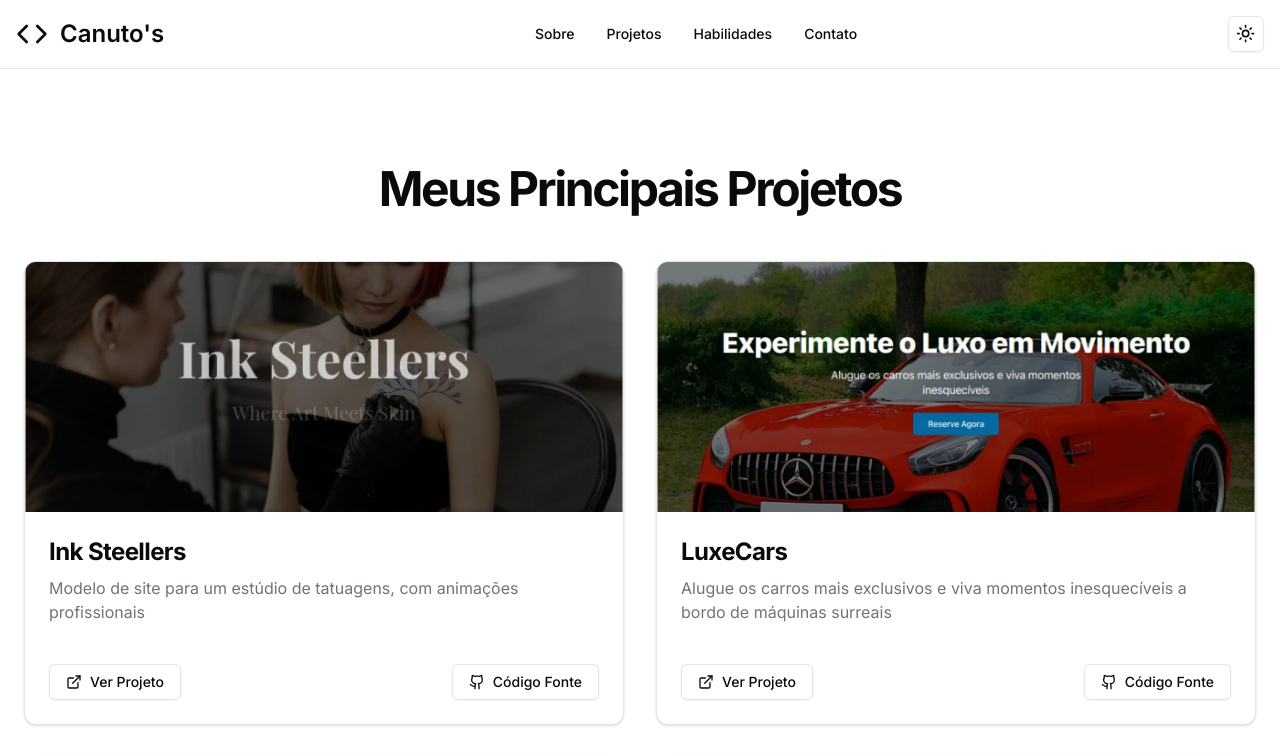
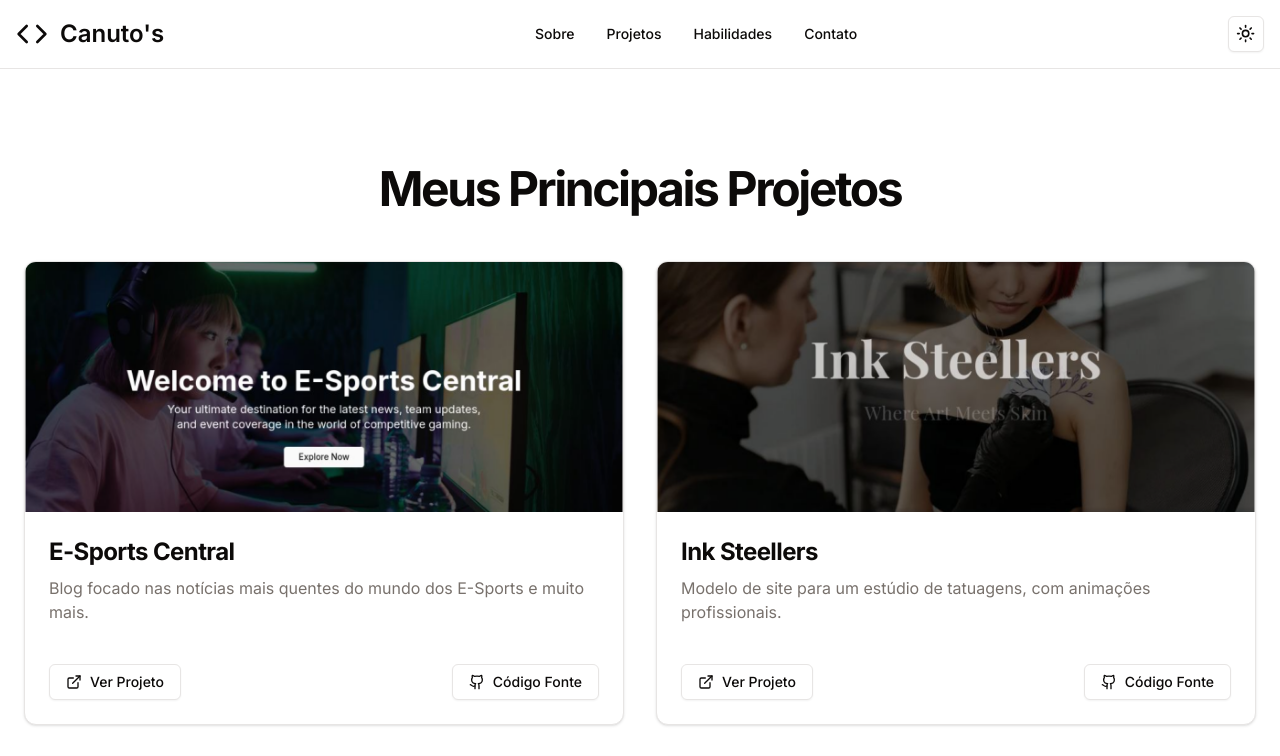
Before and after one commit to canutoilberto/nenos-portfolio, a Next.js app: page /my-projects in a window 1280 px wide. Shown: the top 756 px of the page. Built offline with nearby package versions, Linux system fonts and the light colour scheme.

Commit message:
[Feat] New projects in home page.

```diff
--- a/app/my-projects/page.tsx
+++ b/app/my-projects/page.tsx
@@ -16,9 +16,17 @@ import {
 
 const projects = [
   {
+    title: "E-Sports Central",
+    description:
+      "Blog focado nas notícias mais quentes do mundo dos E-Sports e muito mais.",
+    image: "/esports.png",
+    liveLink: "https://esports-agency.vercel.app/",
+    githubLink: "https://github.com/canutoilberto/esports-agency",
+  },
+  {
     title: "Ink Steellers",
     description:
-      "Modelo de site para um estúdio de tatuagens, com animações profissionais",
+      "Modelo de site para um estúdio de tatuagens, com animações profissionais.",
     image: "/ink.png",
     liveLink: "https://ink-steellers.vercel.app/",
     githubLink: "https://github.com/canutoilberto/ink",
@@ -26,7 +34,7 @@ const projects = [
   {
     title: "LuxeCars",
     description:
-      "Alugue os carros mais exclusivos e viva momentos inesquecíveis a bordo de máquinas surreais",
+      "Alugue os carros mais exclusivos e viva momentos inesquecíveis a bordo de máquinas surreais.",
     image: "/cars.png",
     liveLink: "https://luxecars.vercel.app/",
     githubLink: "https://github.com/canutoilberto/luxecars",
@@ -34,7 +42,7 @@ const projects = [
   {
     title: "TravelSite",
     description:
-      "Um site de viagens completo, feito com o que há de mais moderno na tecnoligia",
+      "Um site de viagens completo, feito com o que há de mais moderno na tecnoligia.",
     image: "/travel.png",
     liveLink: "https://travel-site-sable.vercel.app/",
     githubLink: "https://github.com/canutoilberto/travel-site",
```
